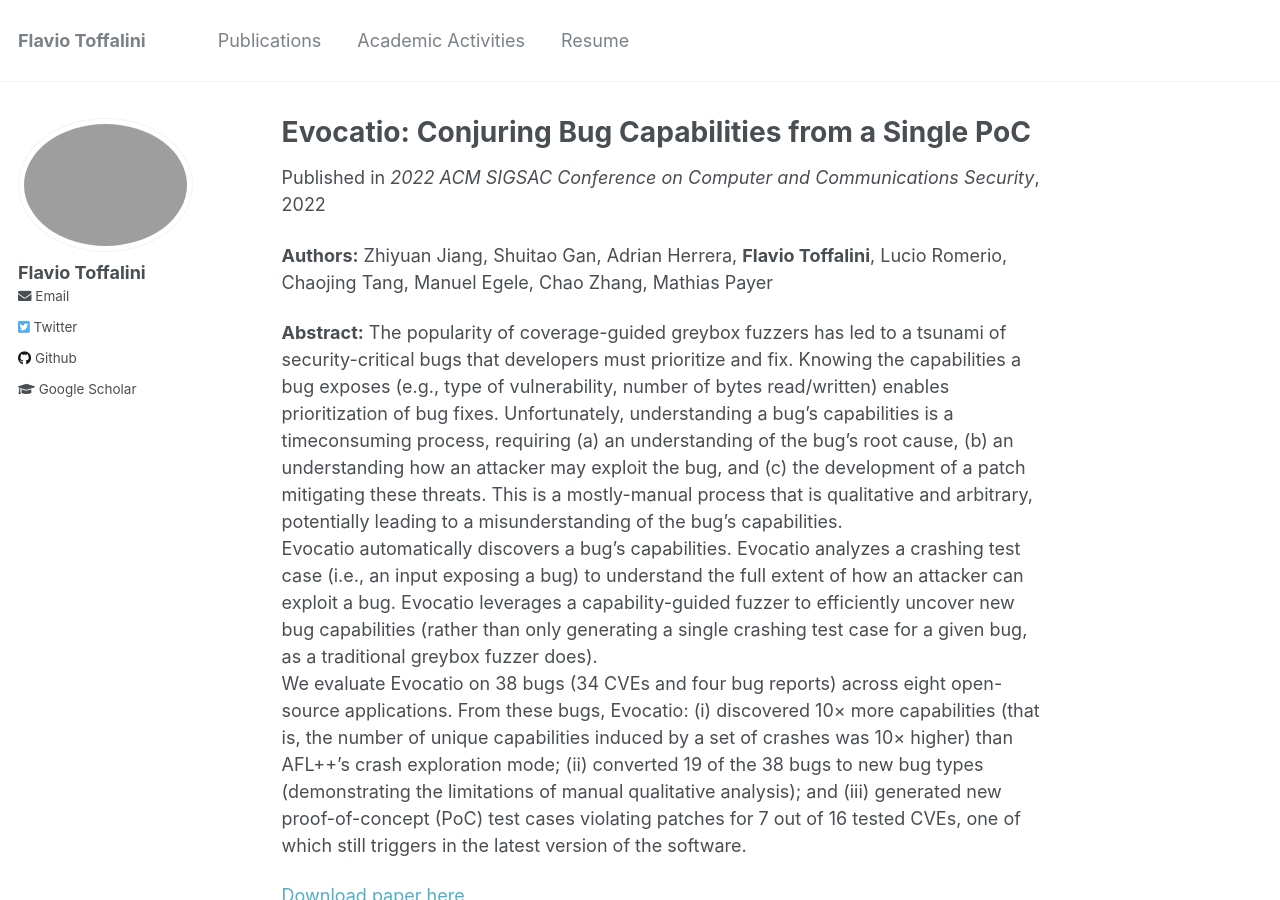
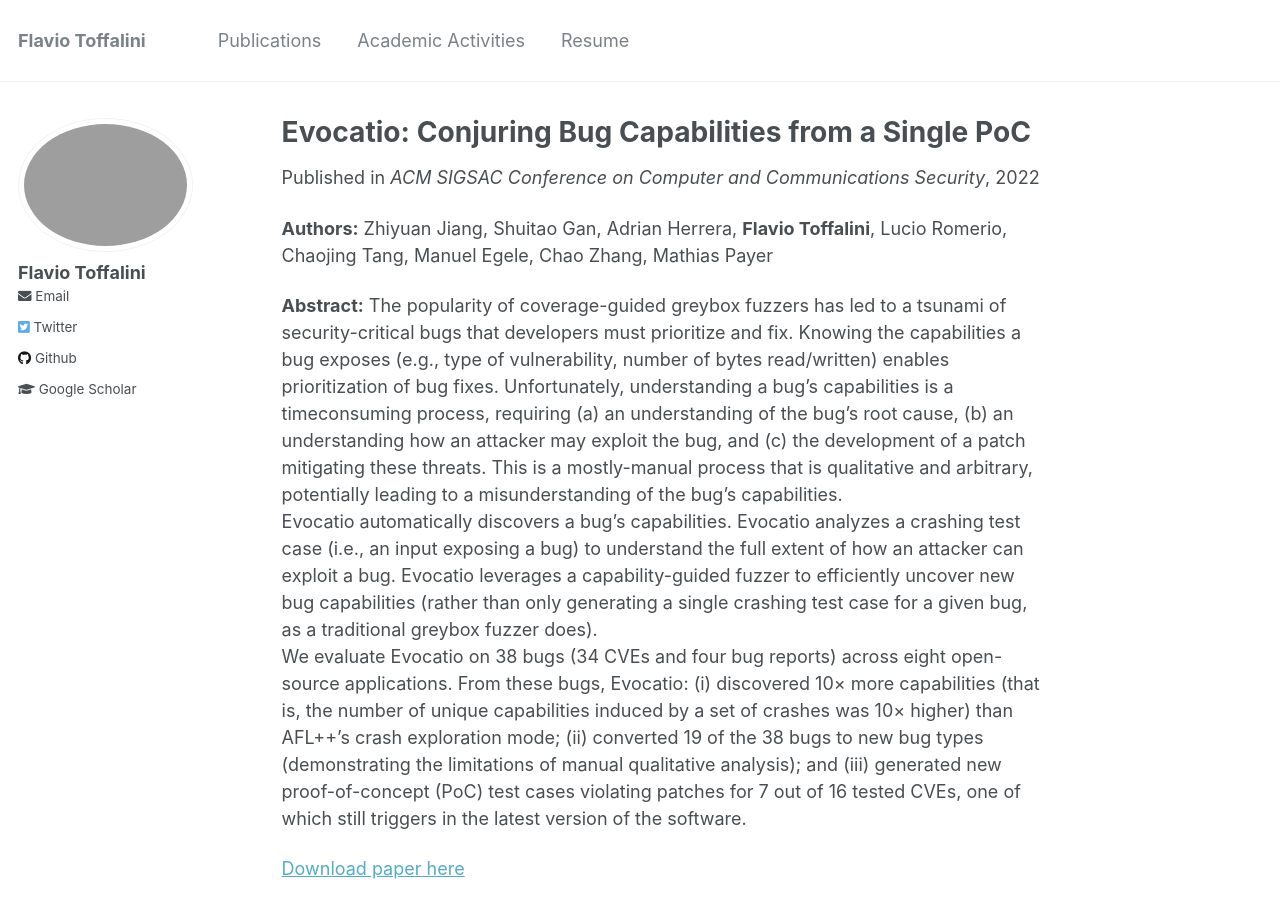
Before and after one commit to tregua87/tregua87.github.io, a Jekyll site: the page built from _publications/2022-11-evocatio.md, in a window 1280 px wide and 900 px high. Built offline with Jekyll 4.4.1, drawn with Linux system fonts in a browser that asks for light colours.

```diff
--- a/_publications/2022-11-evocatio.md
+++ b/_publications/2022-11-evocatio.md
@@ -4,7 +4,7 @@ collection: publications
 permalink: /publication/2022-11-evocatio
 excerpt:
 date: "Nov 2022"
-venue: "2022 ACM SIGSAC Conference on Computer and Communications Security"
+venue: "ACM SIGSAC Conference on Computer and Communications Security"
 paperurl: https://www.flaviotoffalini.info/files/evocatio.pdf
 citation:
 ---
```
Also changed, not shown: _publications/2022-12-sgxmonitor.md (added, +19 -0 lines).
